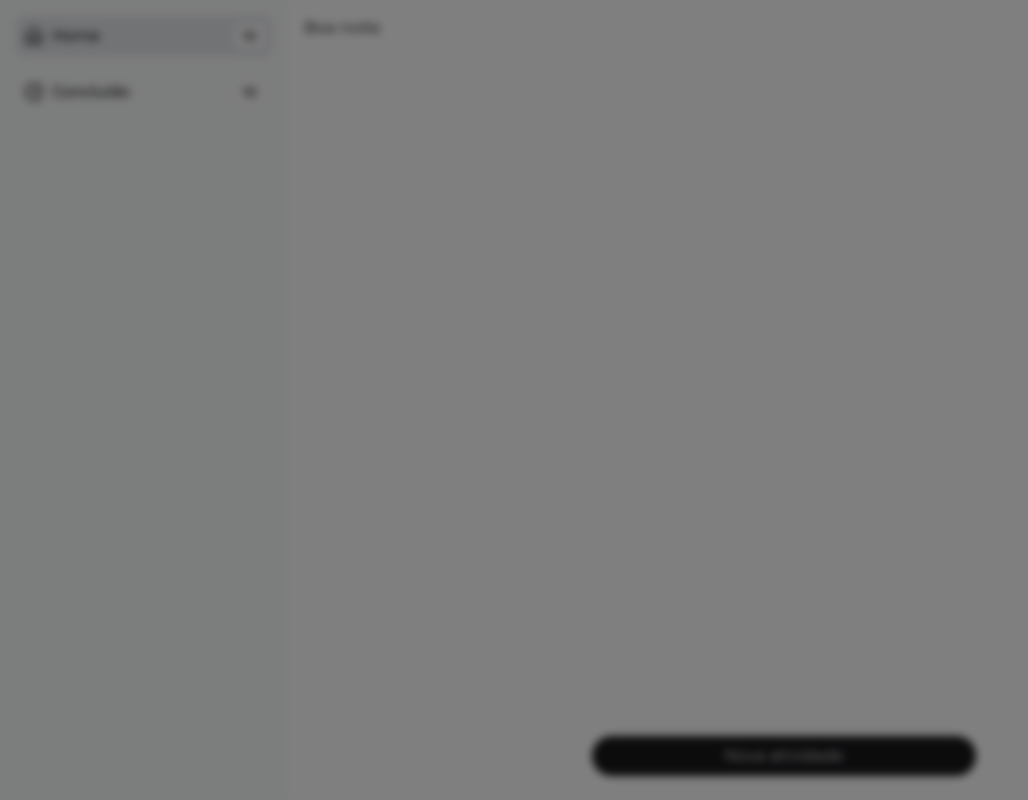
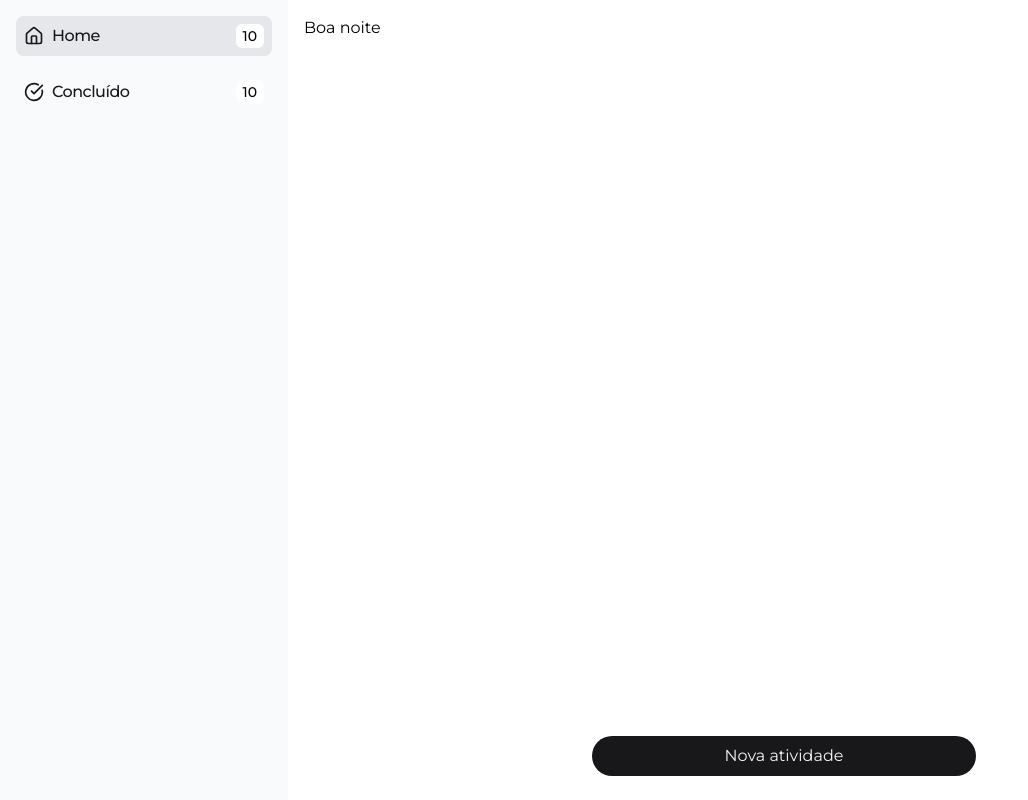
Before and after one commit to markinascimento/todo-list, a React (Vite) app: page / in a window 1280 px wide. Shown: the whole page, without its empty margins (0-1028 px from the left). Built offline with nearby package versions, Linux system fonts and the light colour scheme.

Commit message:
refactor(style): remove overlay in homepage

```diff
--- a/src/pages/Home/components/DrawerModal/index.tsx
+++ b/src/pages/Home/components/DrawerModal/index.tsx
@@ -23,7 +23,6 @@ export function DrawerModal({ open, onClose }: IDrawerModalProps) {
   );
 
   return (
-    <div className="bg-black/50 inset-0 fixed backdrop-blur-sm h-full z-10 w-full">
     <div
       className={cn(
         `bg-zinc-900 fixed w-full h-[80vh] -bottom-[100%] left-0 z-10 transition-all duration-1000
@@ -60,6 +59,5 @@ export function DrawerModal({ open, onClose }: IDrawerModalProps) {
         </form>
       </main>
     </div>
-    </div>
   );
 }
```
Lines whose indentation alone changed are shown as unchanged.
